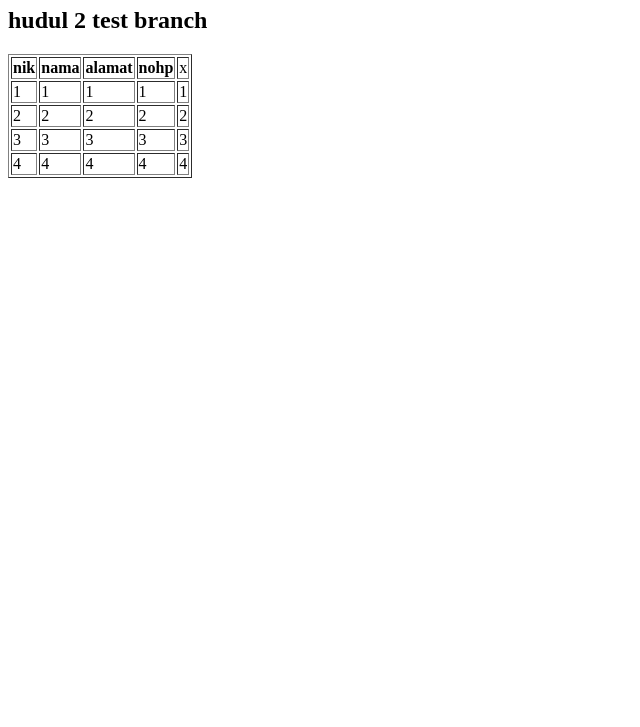
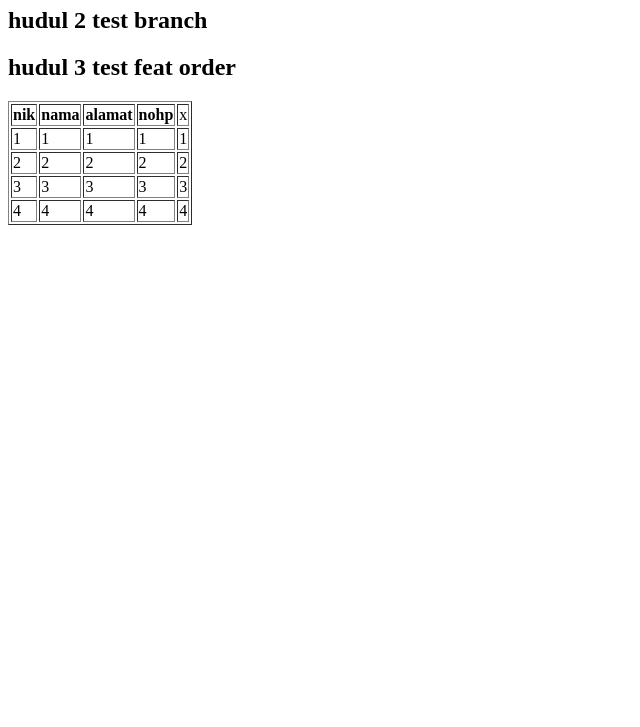
Before and after one commit to left07/html-basic, a plain HTML site: page table.html in a window 1280 px wide. Shown: the part 73-800 px from the top of the page, without its empty margins (0-640 px from the left). Drawn offline with Linux system fonts and the light colour scheme.

Commit message:
add feat order

```diff
--- a/table.html
+++ b/table.html
@@ -8,6 +8,8 @@
 <body>
     <h1>HELLO INI TABEL PERTAMA</h1>
     <h2>hudul 2 test branch</h2>
+
+    <h2>hudul 3 test feat order</h2>
 
     <table border="1">
         <thead>
```
